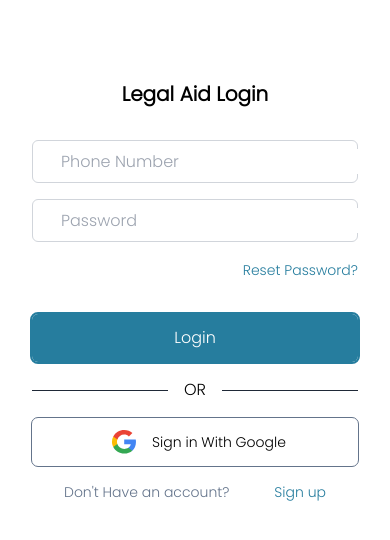
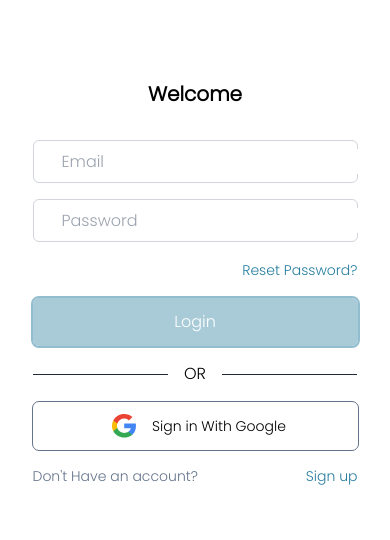
Before and after one commit to kaleabe-n/Legal-Aid-chatbot, a Next.js app in the folder frontend/: page /login in a window 390 px wide. Shown: the top 540 px of the page. Built offline with nearby package versions, Linux system fonts and the light colour scheme.

Commit message:
integrated with backend and added validation to form

```diff
--- a/frontend/package.json
+++ b/frontend/package.json
@@ -20,8 +20,10 @@
     "postcss": "8.4.33",
     "react": "18.2.0",
     "react-dom": "18.2.0",
+    "react-hook-form": "^7.49.3",
     "react-icons": "^5.0.1",
     "react-redux": "^9.0.4",
+    "react-toastify": "^10.0.4",
     "tailwindcss": "3.4.1",
     "typescript": "5.3.3"
   },
--- a/frontend/src/app/layout.tsx
+++ b/frontend/src/app/layout.tsx
@@ -1,6 +1,9 @@
 import { Providers } from "@/store/provider";
 import "./globals.css";
 import { Poppins } from "next/font/google";
+import { ToastContainer, toast } from "react-toastify";
+
+import 'react-toastify/dist/ReactToastify.css';
 
 export const metadata = {
   title: "Amharic Legal Aid Chatbot",
@@ -20,7 +23,21 @@ export default function RootLayout({
   return (
     <html lang="en">
       <body className={`flex flex-col ${poppins.className}`}>
-        <Providers>{children}</Providers>
+        <Providers>
+          {children}
+          <ToastContainer
+            position="top-right"
+            autoClose={5000}
+            hideProgressBar={false}
+            newestOnTop={false}
+            closeOnClick
+            rtl={false}
+            pauseOnFocusLoss
+            draggable
+            pauseOnHover
+            theme="colored"
+          />
+        </Providers>
       </body>
     </html>
   );
--- a/frontend/src/app/login/page.tsx
+++ b/frontend/src/app/login/page.tsx
@@ -1,17 +1,64 @@
+"use client";
+
 /* eslint-disable @next/next/no-img-element */
 import Link from "next/link";
-import React from "react";
+import React, { useState } from "react";
 import { FiPhone } from "react-icons/fi";
 import { CiLock } from "react-icons/ci";
+import { LoginFormProps } from "../../../types/LoginForm";
+import { RiMailLine } from "react-icons/ri";
+import { useForm } from "react-hook-form";
+import { useLoginMutation } from "@/store/login/loginApi";
+import { useRouter } from "next/navigation";
+import { toast } from "react-toastify";
 
 const Page: React.FC = () => {
+  const router = useRouter();
+  const [login, { data, isError, isLoading, isSuccess, error, status }] =
+    useLoginMutation();
+
+  const [loading, setLoading] = useState<boolean>(false);
+  const {
+    register,
+    handleSubmit,
+    trigger,
+    formState: { errors, isValid },
+  } = useForm<LoginFormProps>();
+
+  const onSubmit = async (data: any) => {
+    setLoading(true);
+    console.log(data);
+    const response: any = await login(data);
+    console.log(response, isError, isSuccess, error, status);
+
+    if (response?.data?.access) {
+      localStorage.setItem("access", response.data.access);
+      localStorage.setItem("refersh", response.data.refersh);
+      toast.success("Logged in successfully");
+      router.push("/");
+      // console.log(response.data.access)
+    } else {
+      toast.error(
+        "Unable to login, please check your email and password and try again"
+      );
+    }
+
+    setLoading(false);
+  };
+
+  if (loading)
     return (
-    <>
-      <div className="hidden md:flex bg-secondary min-h-screen items-center justify-center">
-        <div className="w-9/12 flex shadow-md">
-          <div className="w-7/12 bg-primary flex flex-col justify-center items-center space-y-4 rounded-l-xl">
+      <div className="flex items-center justify-center min-h-screen text-3xl">
+        Loading...
+      </div>
+    );
+
+  return (
+    <div className="md:bg-secondary md:min-h-screen flex items-center justify-center">
+      <div className="w-10/12 md:w-11/12 lg:w-9/12 flex md:shadow-md">
+        <div className="hidden md:flex w-7/12 bg-primary flex-col justify-center items-center space-y-4 rounded-l-xl">
           {/* Logo section */}
-            <img src="./images/login/Mask group.svg" alt="" className="" />
+          <img src="./images/login/Mask group.svg" alt="logo" className="" />
 
           {/* Title Section */}
           <h1 className="font-bold text-lg text-white">Legal Aid</h1>
@@ -21,47 +68,89 @@ const Page: React.FC = () => {
             Ask about legal system with just clicks
           </p>
         </div>
-          <div className="w-5/12 bg-white rounded-r-xl flex flex-col py-20 px-8">
+        <div className="w-full md:w-5/12 bg-white rounded-r-xl flex flex-col py-20 md:px-8">
           {/* Welcome section */}
-            <h1 className="w-full text-center text-xl font-semibold">
-              Welcome
-            </h1>
+          <h1 className="w-full text-center text-xl font-semibold">Welcome</h1>
 
           {/* form section */}
-            <div className="flex flex-col space-y-4 px-8 mt-8">
+          <form
+            onSubmit={handleSubmit(onSubmit)}
+            className="flex flex-col space-y-4 mt-8 md:px-8"
+          >
+            <div>
               <div className="border border-gray-300 rounded-md py-2 px-4 has-[:focus]:outline-none has-[:focus]:ring-2 has-[:focus]:ring-primary flex items-center space-x-3">
-                <FiPhone color="#505050" />
+                <RiMailLine color="#505050" size={16} />
                 <input
-                  type="text"
-                  placeholder="Phone Number"
+                  type="email"
+                  placeholder="Email"
                   className="flex-auto h-full focus:outline-none"
+                  {...register("username", {
+                    required: "Email is Required!!!",
+                    pattern: {
+                      value: /^[A-Z0-9._%+-]+@[A-Z0-9.-]+\.[A-Z]{2,}$/i,
+                      message: "Invalid email address",
+                    },
+                  })}
+                  onKeyUp={() => {
+                    trigger("username");
+                  }}
                 />
               </div>
+              {errors.username && (
+                <small className="text-red-500 text-xs">
+                  {errors.username.message}
+                </small>
+              )}
+            </div>
+            <div>
               <div className="border border-gray-300 rounded-md py-2 px-4 has-[:focus]:outline-none has-[:focus]:ring-2 has-[:focus]:ring-primary flex items-center space-x-3">
                 <CiLock color="#000000" size={18} />
                 <input
                   type="password"
                   placeholder="Password"
                   className="flex-auto h-full focus:outline-none"
+                  {...register("password", {
+                    required: "Password is required",
+                    minLength: {
+                      value: 8,
+                      message: "Password must be at least 8 characters",
+                    },
+                  })}
+                  onKeyUp={() => {
+                    trigger("password");
+                  }}
                 />
               </div>
+              {errors.password && (
+                <small className="text-red-500 text-xs">
+                  {errors.password.message}
+                </small>
+              )}
             </div>
-
             {/* Reset Password link */}
-            <div className="text-center mt-4">
+            <div className="text-end md:text-center mt-4">
               <Link href="#" className="text-primary text-sm hover:underline">
                 Reset Password?
               </Link>
             </div>
-            <button className="mt-8 mx-8 bg-primary text-white rounded-md py-3 px-4 outline outline-2 outline-primary hover:bg-white hover:text-primary hover:shadow-inner transition ease-in duration-200 focus:outline-none focus:ring-2 focus:ring-primary">
+            <button
+              disabled={!isValid}
+              className="mt-8 bg-primary text-white rounded-md py-3 px-4 outline outline-2 outline-primary hover:bg-white hover:text-primary hover:shadow-inner transition ease-in duration-200 focus:outline-none focus:ring-2 focus:ring-primary disabled:opacity-50 disabled:cursor-not-allowed disabled:bg-secondary disabled:text-white"
+            >
               Login
             </button>
-            <div className="flex items-center mt-4 px-5">
+          </form>
+
+          <div className="flex items-center mt-4 md:px-5">
             <hr className="w-full border-gray-800" />
             <p className="mx-4">OR</p>
             <hr className="w-full border-gray-800" />
           </div>
-            <button className="mt-4 mx-8 rounded-md py-1 px-4 outline outline-1 outline-slate-500 text-sm bg-white hover:shadow-inner focus:outline-none focus:ring-2 focus:ring-primary flex space-x-2 items-center justify-center">
+          <button
+            type="button"
+            disabled={!isValid}
+            className="mt-4 md:mx-8 rounded-md py-1 px-4 outline outline-1 outline-slate-500 text-sm bg-white hover:shadow-inner focus:outline-none focus:ring-2 focus:ring-primary flex space-x-2 items-center justify-center"
+          >
             <img
               src="./images/login/googleIcon.svg"
               alt="google"
@@ -69,7 +158,7 @@ const Page: React.FC = () => {
             />
             <p>Sign in With Google</p>
           </button>
-            <div className="mt-4 px-8 flex justify-between">
+          <div className="mt-4 md:px-8 flex justify-between">
             <p className="text-sm text-slate-500">
               Don&apos;t Have an account?
             </p>
@@ -80,63 +169,6 @@ const Page: React.FC = () => {
         </div>
       </div>
     </div>
-
-      <div className="md:hidden bg-white rounded-r-xl flex flex-col py-20 px-8">
-          {/* Welcome section */}
-          <h1 className="w-full text-center text-xl font-semibold">Legal Aid Login</h1>
-
-          {/* form section */}
-          <div className="flex flex-col space-y-4 mt-8">
-            <div className="border border-gray-300 rounded-md py-2 px-4 has-[:focus]:outline-none has-[:focus]:ring-2 has-[:focus]:ring-primary flex items-center space-x-3">
-              <FiPhone color="#505050" />
-              <input
-                type="text"
-                placeholder="Phone Number"
-                className="flex-auto h-full focus:outline-none"
-              />
-            </div>
-            <div className="border border-gray-300 rounded-md py-2 px-4 has-[:focus]:outline-none has-[:focus]:ring-2 has-[:focus]:ring-primary flex items-center space-x-3">
-            <CiLock color="#000000" size={18} />
-              <input
-                type="password"
-                placeholder="Password"
-                className="flex-auto h-full focus:outline-none"
-              />
-            </div>
-          </div>
-
-          {/* Reset Password link */}
-          <div className="text-right mt-4">
-            <Link href="#" className="text-primary text-sm hover:underline">
-              Reset Password?
-            </Link>
-          </div>
-          <button className="mt-8 bg-primary text-white rounded-md py-3 px-4 outline outline-2 outline-primary hover:bg-white hover:text-primary hover:shadow-inner transition ease-in duration-200 focus:outline-none focus:ring-2 focus:ring-primary">
-            Login
-          </button>
-          <div className="flex items-center mt-4">
-            <hr className="w-full border-gray-800" />
-            <p className="mx-4">OR</p>
-            <hr className="w-full border-gray-800" />
-          </div>
-          <button className="mt-4 rounded-md py-1 px-4 outline outline-1 outline-slate-500 text-sm bg-white hover:shadow-inner focus:outline-none focus:ring-2 focus:ring-primary flex space-x-2 items-center justify-center">
-            <img
-              src="./images/login/googleIcon.svg"
-              alt="google"
-              className="w-10 h-10 object-cover"
-            />
-            <p>Sign in With Google</p>
-          </button>
-          <div className="mt-4 px-8 flex justify-between">
-            <p className="text-sm text-slate-500">
-              Don&apos;t Have an account?
-            </p>
-            <Link href="#" className="text-primary text-sm hover:underline">
-              Sign up
-            </Link>
-          </div>
-        </div>
-    </>
   );
 };
 
--- a/frontend/src/store/index.ts
+++ b/frontend/src/store/index.ts
@@ -1,13 +1,15 @@
 import { configureStore } from "@reduxjs/toolkit";
 import { exampleApi } from "./example-api/example-api";
+import { loginApi } from "./login/loginApi";
 
 export const store = configureStore({
   reducer: {
     [exampleApi.reducerPath]: exampleApi.reducer,
+    [loginApi.reducerPath]: loginApi.reducer,
     // add your apis here
   },
   middleware: (getDefaultMiddleware) => {
-    return getDefaultMiddleware().concat(exampleApi.middleware);
+    return getDefaultMiddleware().concat(exampleApi.middleware, loginApi.middleware);
     // concat your api middleware here
   },
 });
--- /dev/null
+++ b/frontend/src/store/login/loginApi.ts
@@ -0,0 +1,20 @@
+import { createApi, fetchBaseQuery } from "@reduxjs/toolkit/query/react";
+import { LoginFormProps } from "../../../types/LoginForm";
+
+const url = "http://localhost:8000";
+
+export const loginApi = createApi({
+  reducerPath: "loginApi",
+  baseQuery: fetchBaseQuery({ baseUrl: url }),
+  endpoints: (builder) => ({
+    login: builder.mutation<LoginFormProps, any>({
+        query: (data) => ({
+          url: `/api/token/`,
+          method: 'POST',
+          body: data,
+        })
+      }),
+  }),
+});
+
+export const { useLoginMutation } = loginApi;
--- /dev/null
+++ b/frontend/types/LoginForm.tsx
@@ -0,0 +1,4 @@
+export interface LoginFormProps {
+    username: string;
+    password: string;
+}
```
Also changed, not shown: frontend/public/images/login/Mask group.svg (added), 1 other file (tests, documents, lock files or other folders). Lines whose indentation alone changed are shown as unchanged.
